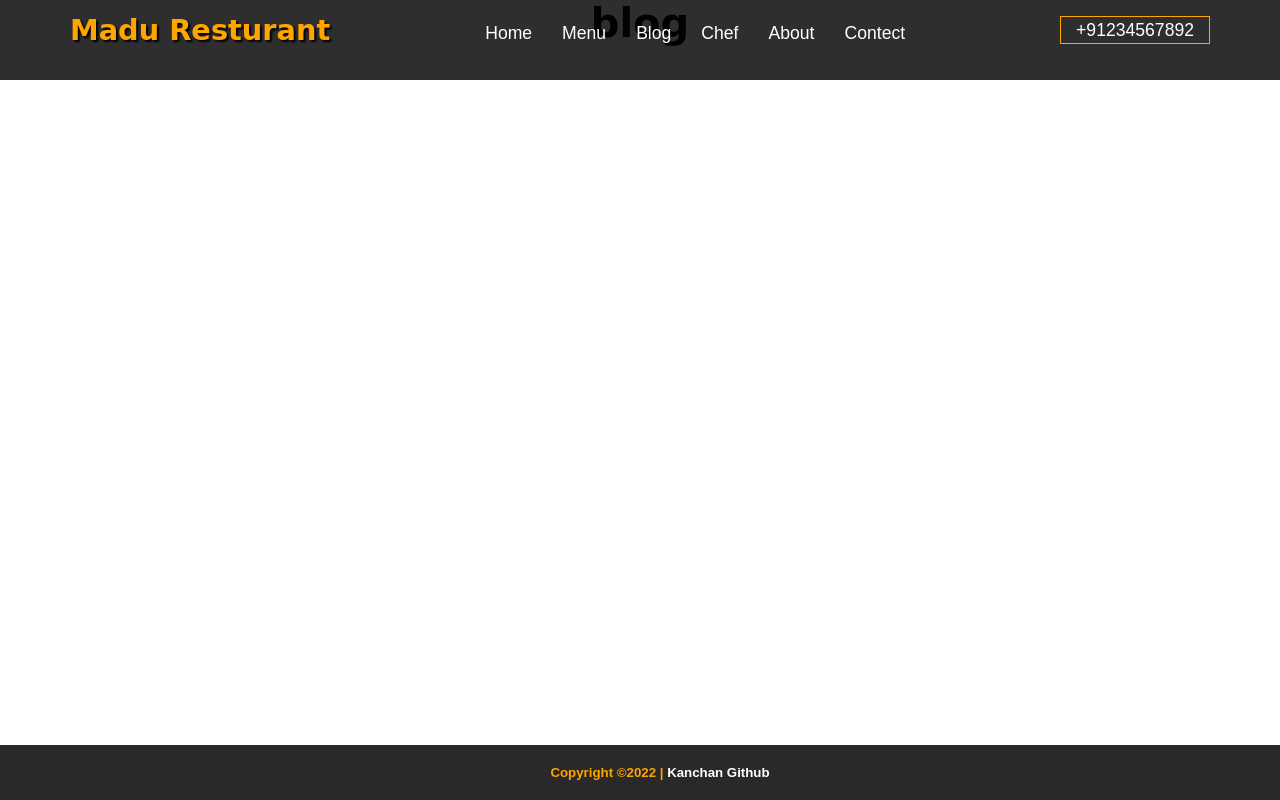
After one commit to KanchanCS/restaurant_managment, a Django app: page /blog in a window 1280 px wide. The commit adds this page. Run offline with Django 4.2, Linux system fonts and the light colour scheme.

Commit message:
add a blog section

```diff
--- /dev/null
+++ b/restaurant/templates/blog.html
@@ -0,0 +1,59 @@
+{% load static %}
+
+<!DOCTYPE html>
+<html lang="en">
+
+<head>
+    <meta charset="UTF-8">
+    <meta name="viewport" content="width=device-width, initial-scale=1.0">
+    <link rel="stylesheet" href="https://cdnjs.cloudflare.com/ajax/libs/font-awesome/5.15.4/css/all.min.css">
+    <title>Contact</title>
+    <link rel="stylesheet" href="{% static 'css/style.css'%}">
+</head>
+
+<body>
+
+    <!-- header section -->
+    <div id="header">
+        <nav id="navbar">
+            <h1>Madu Resturant</h1>
+            <ul>
+                <li><a href="{% url 'index' %}" id="home">Home</a></li>
+                <li><a href="#menu">Menu</a></li>
+                <li><a href="{% url 'blog' %}">Blog</a></li>
+                <li><a href="#chef">Chef</a></li>
+                <li><a href="#about">About</a></li>
+                <li><a href="{% url 'contact' %}" target="_blank"">Contect</a></li>
+            </ul>
+            <div id="phone">
+                <a href="tel:++91234567892">+91234567892</a>
+            </div>
+        </nav>
+        <div id="mobile_menu">
+            <ul>
+                <li><a href="{% url 'index' %}">Home</a></li>
+                <li><a href="">Menu</a></li>
+                <li><a href="">Chef</a></li>
+                <li><a href="">About</a></li>
+                <li><a href="{% url 'contact' %}" target="_blank"">Contect</a></li>
+            </ul>
+        </div>
+    </div>
+
+    <!-- header section end -->
+ <h1>blog</h1>
+
+    <!-- footer section begin -->
+    <div id="footer">
+        <div>
+            <h5>Copyright &copy;2022 | <a href="https://github.com/KanchanCS">Kanchan Github</a></h5>
+        </div>
+        <div id="top">
+            <a href="#header"><i class="fas fa-chevron-circle-up"></i></a>
+        </div>
+    </div>
+
+    <!-- footer section end -->
+</body>
+
+</html>
--- a/restaurant/templates/contact.html
+++ b/restaurant/templates/contact.html
@@ -23,6 +23,7 @@
             <ul>
                 <li><a href="{% url 'index' %}" id="home">Home</a></li>
                 <li><a href="#menu">Menu</a></li>
+                <li><a href="{% url 'blog' %}">Blog</a></li>
                 <li><a href="#chef">Chef</a></li>
                 <li><a href="#about">About</a></li>
                 <li><a href="{% url 'contact' %}" target="_blank"">Contect</a></li>
@@ -35,6 +36,7 @@
             <ul>
                 <li><a href="{% url 'index' %}">Home</a></li>
                 <li><a href="">Menu</a></li>
+                <li><a href="{% url 'blog' %}">Blog</a></li>
                 <li><a href="">Chef</a></li>
                 <li><a href="">About</a></li>
                 <li><a href="{% url 'contact' %}" target="_blank"">Contect</a></li>
--- a/restaurant/templates/details_item.html
+++ b/restaurant/templates/details_item.html
@@ -20,6 +20,7 @@
                 <li><a href="{% url 'index' %}">Home</a></li>
                 <li><a href="{% url 'edit' item.id %}">Edit</a></li>
                 <li><a href="{% url 'delete' item.id %}">Delete</a></li>
+                 <li><a href="{% url 'blog' %}">Blog</a></li>
                 <li><a href="#about">About</a></li>
                 <li><a href="{% url 'contact' %}" target="_blank">Contect</a></li>
             </ul>
@@ -32,6 +33,7 @@
                 <li><a href="{% url 'index' %}">Home</a></li>
                 <li><a href="{% url 'edit' item.id %}">Edit</a></li>
                 <li><a href="{% url 'delete' item.id %}">Delete</a></li>
+                <li><a href="{% url 'blog' %}">Blog</a></li>
                 <li><a href="">Chef</a></li>
                 <li><a href="">About</a></li>
                 <li><a href="{% url 'contact' %}">Contect</a></li>
--- a/restaurant/templates/index.html
+++ b/restaurant/templates/index.html
@@ -34,6 +34,7 @@
             <ul>
                 <li><a href="{% url 'index' %}" id="home">Home</a></li>
                 <li><a href="#menu">Menu</a></li>
+                <li><a href="{% url 'blog' %}">Blog</a></li>
                 <li><a href="#chef">Chef</a></li>
                 <li><a href="#about">About</a></li>
                 <li><a href="{% url 'add' %}">AddItem</a></li>
@@ -47,6 +48,7 @@
             <ul>
                 <li><a href="{% url 'index' %}" id="home">Home</a></li>
                 <li><a href="#menu">Menu</a></li>
+                <li><a href="{% url 'blog' %}">Blog</a></li>
                 <li><a href="#chef">Chef</a></li>
                 <li><a href="#about">About</a></li>
                 <li><a href="{% url 'add' %}">AddItem</a></li>
--- a/restaurant/urls.py
+++ b/restaurant/urls.py
@@ -8,5 +8,6 @@ urlpatterns = [
     path('edit/<int:item_id>/', views.edit_item, name='edit'),
     path('delete/<int:item_id>/', views.delete_item, name='delete'),
     path('add', views.add_item, name='add'),
-     path('order-success/<int:order_id>/', views.order_success, name='order'),
+    path('order-success/<int:order_id>/', views.order_success, name='order'),
+    path('blog',views.blog,name="blog")
 ]
--- a/restaurant/views.py
+++ b/restaurant/views.py
@@ -97,3 +97,6 @@ def add_item(request):
 def order_success(request, order_id):
     order = get_object_or_404(Order, id=order_id)
     return render(request, 'order.html', {'order': order})
+
+def blog(request):
+    return render(request, "blog.html")
--- a/static/css/style.css
+++ b/static/css/style.css
@@ -83,13 +83,13 @@ header section */
     top: 0;
     width: 100vw;
     height: 70px;
-    line-height: 70px;
+    line-height: 60px;
 }
 
 #navbar {
     display: flex;
     justify-content: space-around;
-    background: rgb(0, 0, 0, 0.5);
+    background: rgba(2, 2, 2, 0.825);
 }
 
 #navbar h1 {
@@ -302,7 +302,7 @@ header section */
 
 #contact {
     padding: 25px 0 25px 0;
-
+   display: grid;
 
 }
 
```
